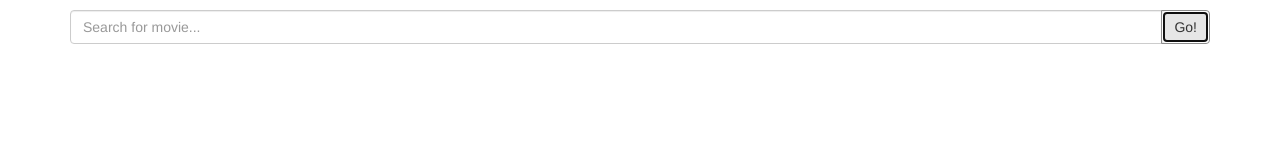
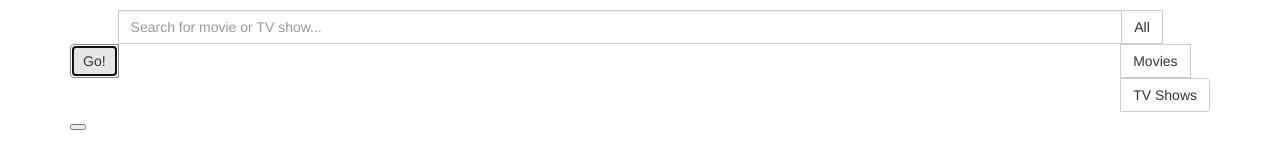
Before and after one commit to kds-snyder/19-MovieNerd, a plain HTML site: page index.html in a window 1280 px wide. Both pictures are taken after a click on the button "Go!". Drawn offline with nearby package versions, Linux system fonts and the light colour scheme; no server answers.

Commit message:
Added basic filter functionality

```diff
--- a/index.html
+++ b/index.html
@@ -24,16 +24,26 @@
     <p></p>
     <div class="container">
       <div class="input-group">
-      <input type="text" class="form-control" data-bind="value: searchInput" placeholder="Search for movie...">
         <span class="input-group-btn">
           <button class="btn btn-default" type="button" data-bind="click: search">Go!</button>
         </span>
+        <input type="text" class="form-control" data-bind="value: searchInput" placeholder="Search for movie or TV show...">
+        <span class="input-group-btn">
+          <div class="btn-group" role="group" aria-label="...">
+            <button type="button" class="btn btn-default" data-bind="click: function() { filterAll(); }">All</button>
+            <button type="button" class="btn btn-default" data-bind="click: function() { filterMovies(); }">Movies</button>
+            <button type="button" class="btn btn-default" data-bind="click: function() { filterTV(); }">TV Shows</button>
           </div>
+        </span>
+    </div>
+
+    <button data-bind="click: function() { someFunction('all'); }"></button>
 
       <p></p>
       <p></p>
 
-      <!-- Display movies array -->
+      <!-- Display movies array if no failure occurred -->
+      <div data-bind="visible: !failure()">
         <div class="row" data-bind="foreach: movies">
           <div class="col-sm-6 col-md-4 col-lg-3">
             <div class="panel panel-default" >
@@ -47,8 +57,9 @@
             </div>
           </div>
         </div>
+    </div>
 
-      <!-- Display error if it occurred -->
+      <!-- Display error message if failure occurred -->
       <div data-bind="visible: failure()">
         <h3><span class="label label-info" data-bind="text: errorMessage()"></span></h3>
       </div>
--- a/js/App.js
+++ b/js/App.js
@@ -5,11 +5,14 @@ function AppViewModel() {
   self.movies = ko.observableArray();
   self.failure = ko.observable();
   self.errorMessage = ko.observable();
+  self.filterString = ko.observable();
 
 
   self.search = function() {
     // Search for the input, using omdbapi
-    $.getJSON( "http://omdbapi.com/?s=" + self.searchInput(), function( data ) {
+    $.getJSON( "http://omdbapi.com/?s=" +
+                  self.searchInput() + self.filterString(),
+                                              function( data ) {
 
       // If data was found, then map it to the movies array,
       //  otherwise set the error indicator and message
@@ -26,6 +29,21 @@ function AppViewModel() {
     });
   };
 
+  // Filter for all
+  self.filterAll = function() {
+    self.filterString('');
+  };
+
+  // Filter for movies
+  self.filterMovies = function() {
+    self.filterString('&type=movie');
+  };
+
+  // Filter for TV shows
+  self.filterTV = function() {
+    self.filterString('&type=series');
+  };
+
 
 };
 
```
Lines whose indentation alone changed are shown as unchanged.
